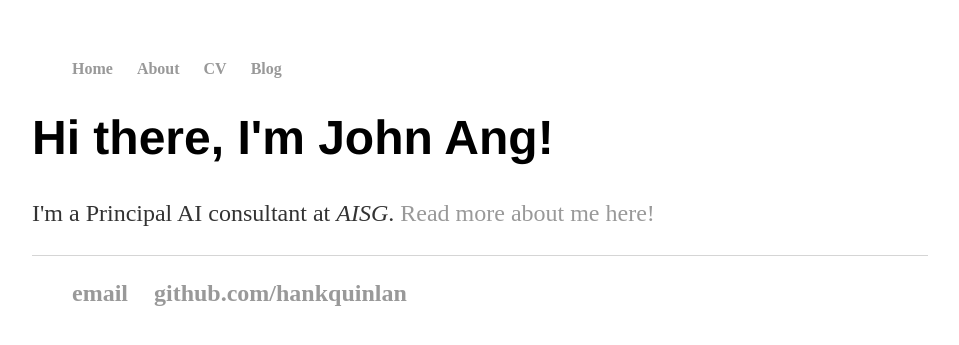
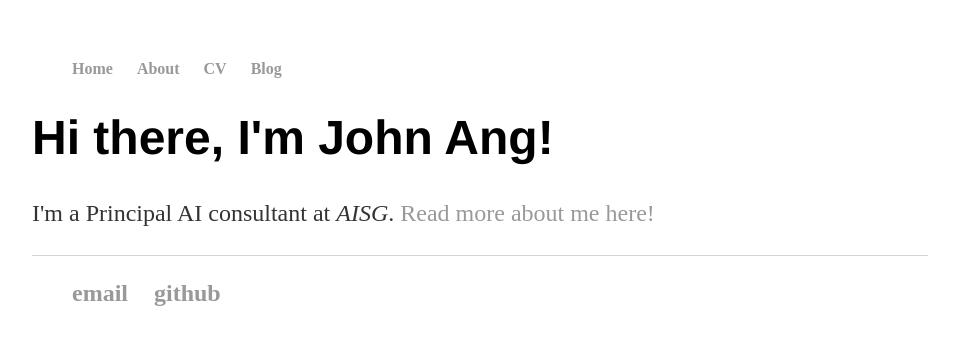
Before and after one commit to johnangrs/johnangrs.github.io, a Jekyll site: the page built from index.html, in a window 1280 px wide. Shown: the top 345 px of the page, without its empty margins (160-1119 px from the left). Built offline with Jekyll 4.4.1, drawn with Linux system fonts in a browser that asks for light colours.

Commit message:
fixed typos

```diff
--- a/_layouts/default.html
+++ b/_layouts/default.html
@@ -21,8 +21,8 @@
 			</div><!-- /.container -->
 			<footer>
 	    		<ul>
-	        		<li><a href="mailto:hankquinlanhub@gmail.com">email</a></li>
-	        		<li><a href="https://github.com/hankquinlan">github.com/hankquinlan</a></li>
+	        		<li><a href="mailto:john.ang.rs@gmail.com">email</a></li>
+	        		<li><a href="https://github.com/johnangrs">github</a></li>
 				</ul>
 			</footer>
 		</body>
```
